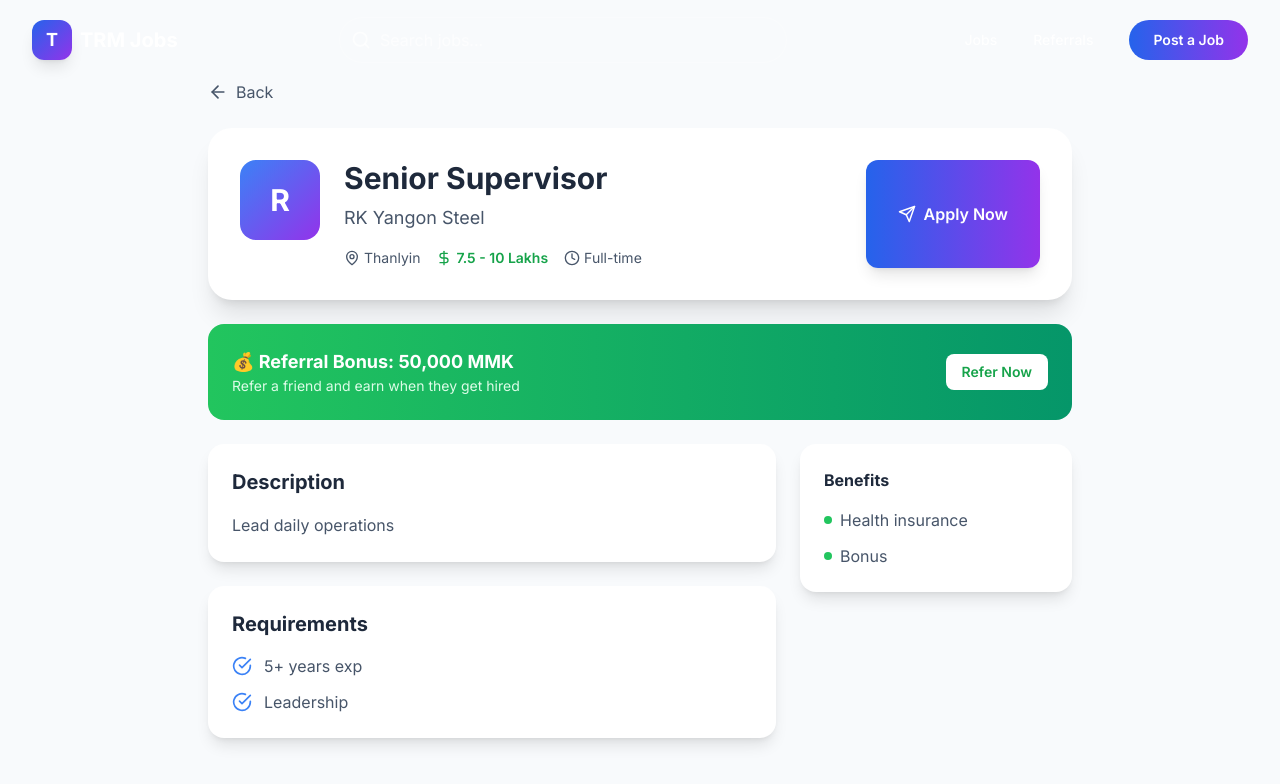
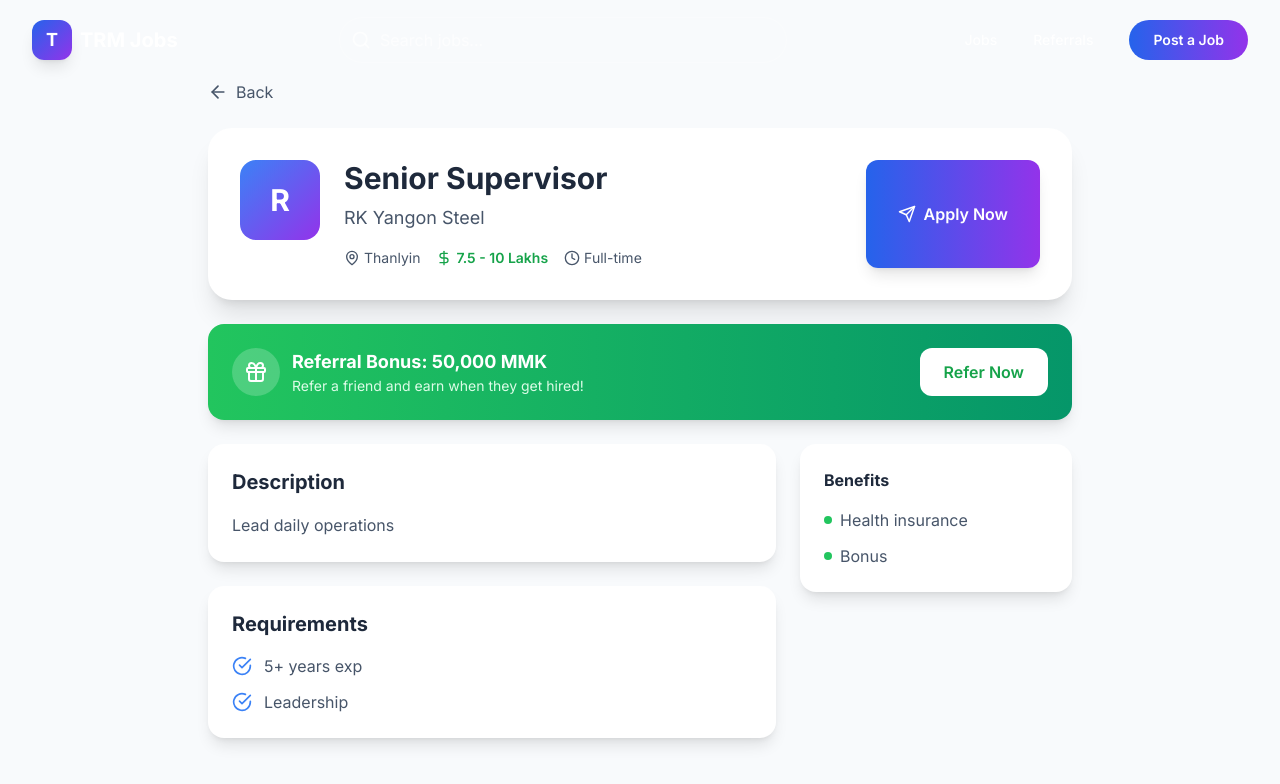
Before and after one commit to koko27dotcom/myan-jobs, a React (Vite) app: page /job/1 in a window 1280 px wide. Shown: the top 784 px of the page. Built offline with nearby package versions, Linux system fonts and the light colour scheme; the HTML template or start-up script is replaced by a standard one.

Commit message:
Update JobDetail.tsx

```diff
--- a/src/sections/JobDetail.tsx
+++ b/src/sections/JobDetail.tsx
@@ -1,6 +1,6 @@
 import { useParams, useNavigate } from 'react-router-dom'
 import { motion } from 'framer-motion'
-import { ArrowLeft, MapPin, DollarSign, Clock, CheckCircle, Send } from 'lucide-react'
+import { ArrowLeft, MapPin, DollarSign, Clock, CheckCircle, Send, Gift } from 'lucide-react'
 import type { Job } from '../App'
 import { useState } from 'react'
 
@@ -44,14 +44,22 @@ export default function JobDetail({ jobs }: JobDetailProps) {
           </div>
         </div>
 
+        {/* REFERRAL BONUS BANNER */}
         {job.referralBonus && (
-          <div className="bg-gradient-to-r from-green-500 to-emerald-600 rounded-2xl p-6 text-white mb-6">
-            <div className="flex justify-between items-center">
-              <div>
-                <h3 className="font-bold text-lg">💰 Referral Bonus: {job.referralBonus}</h3>
-                <p className="text-green-100 text-sm">Refer a friend and earn when they get hired</p>
+          <div className="bg-gradient-to-r from-green-500 to-emerald-600 rounded-2xl p-6 text-white mb-6 shadow-lg">
+            <div className="flex flex-col md:flex-row justify-between items-center gap-4">
+              <div className="flex items-center gap-3">
+                <div className="w-12 h-12 bg-white/20 rounded-full flex items-center justify-center">
+                  <Gift size={24} />
+                </div>
+                <div>
+                  <h3 className="font-bold text-lg">Referral Bonus: {job.referralBonus}</h3>
+                  <p className="text-green-100 text-sm">Refer a friend and earn when they get hired!</p>
+                </div>
               </div>
-              <button className="px-4 py-2 bg-white text-green-600 rounded-lg font-semibold text-sm">Refer Now</button>
+              <button className="px-6 py-3 bg-white text-green-600 rounded-xl font-semibold hover:shadow-lg transition-shadow">
+                Refer Now
+              </button>
             </div>
           </div>
         )}
```
